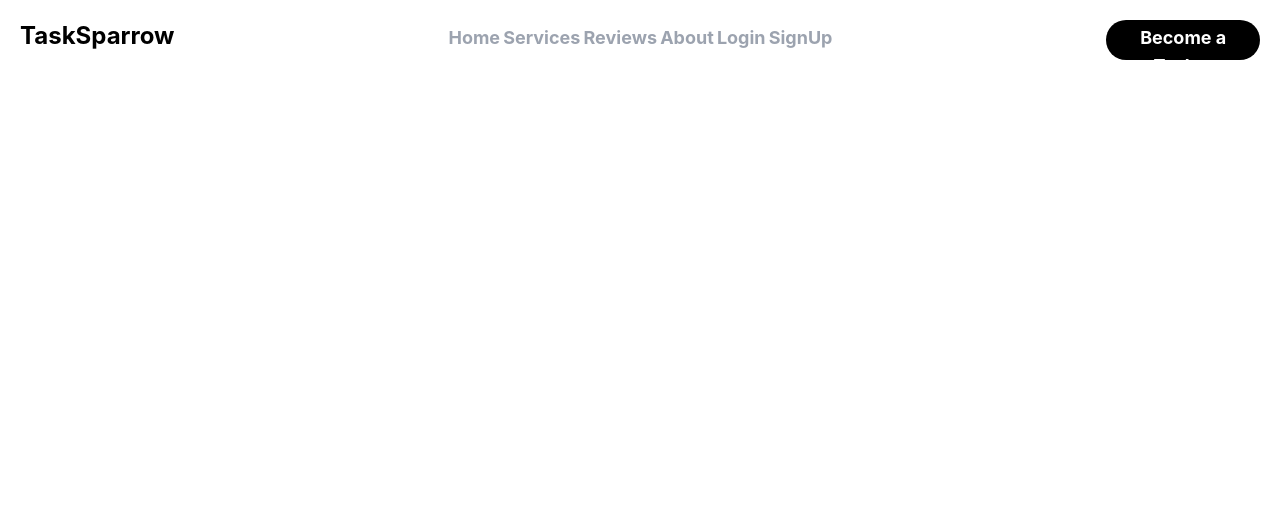
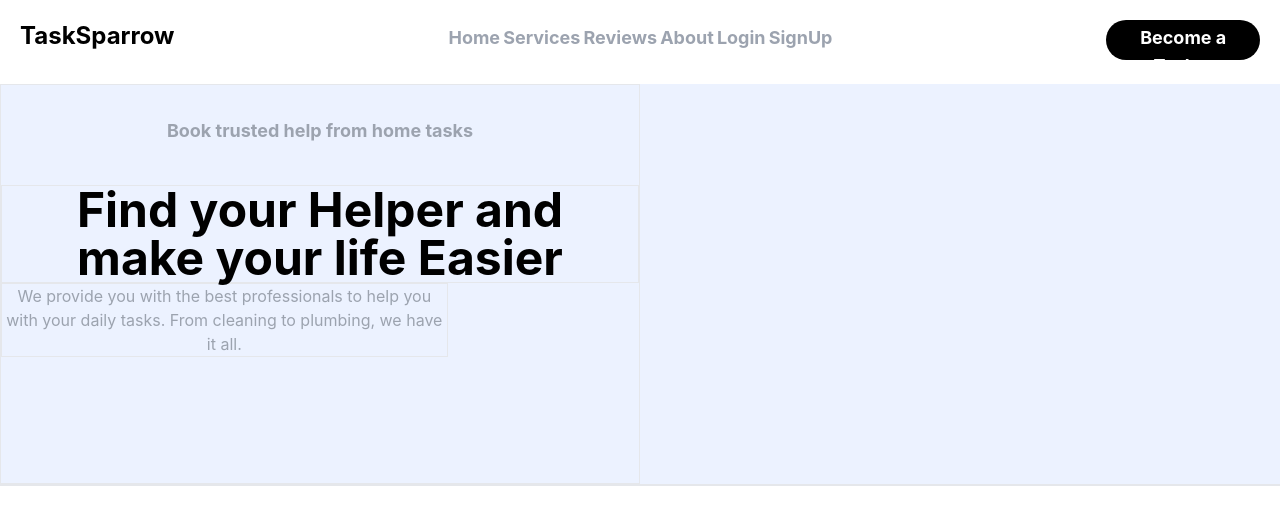
Before and after one commit to TerrorBlood47/TaskRabbit, a React (Create React App) app in the folder front-end/task-sparrow_frontend/: page / in a window 1280 px wide. Shown: the top 524 px of the page. Built offline with nearby package versions, Linux system fonts and the light colour scheme.

Commit message:
spmething

```diff
--- a/front-end/task-sparrow_frontend/src/Components/HomePage.js
+++ b/front-end/task-sparrow_frontend/src/Components/HomePage.js
@@ -1,11 +1,19 @@
-import React from 'react'
+import React,{useState} from 'react'
 import {
 	faHammer,
 } from "@fortawesome/free-solid-svg-icons";
 import { Button } from '@mui/material';
-import {FontAwesomeIcon} from "@fortawesome/react-fontawesome"
+import { FontAwesomeIcon } from "@fortawesome/react-fontawesome"
+import Services from './Services';
 
 const HomePage = () => {
+
+	const [serviceClicked, setServiceClicked] = useState(true)
+
+	const handleServiceNavigation = () => {
+		setServiceClicked(false);
+		console.log(serviceClicked);
+	}
 	return (
 		<div>
 
@@ -19,7 +27,7 @@ const HomePage = () => {
 				<div className=' flex text-lg justify-between w-[30%] text-gray-400 font-bold'>
 					<p>Home</p>
 
-          <p>Services</p>
+					<p className=' cursor-pointer ' onClick={handleServiceNavigation}>Services</p>
 
 					<p>Reviews</p>
 
@@ -37,15 +45,33 @@ const HomePage = () => {
 				</div>
 			</div>
 
+			{!serviceClicked && <Services/>}
 
 			{/* mid part + ad */}
-      <div>
+			{serviceClicked &&
+				<div className=' bg-[#ECF2FF] w-full h-[50vh]'>
 
-        <div>
+				<div className=' border left w-[50%] h-full flex-col items-center justify-evenly'>
+					<p className=' text-gray-400 font-bold text-lg mt-8'>Book trusted help from home tasks</p>
+
+					<div className=' border mt-10'>
+						<p className=' text-5xl font-bold'>Find your Helper and</p>
+						<p className=' text-5xl font-bold'>make your life Easier</p>
+					</div>
+
+					<div className=' text-gray-400 w-[70%] border'>
+						We provide you with the best professionals to help you with your
+						daily tasks. From cleaning to plumbing, we have it all.
+					</div>
+
 
 				</div>
 
+				<div className=' border right'>
+
 				</div>
+
+			</div>}
 
 		</div>
 	)
--- /dev/null
+++ b/front-end/task-sparrow_frontend/src/Components/Services.js
@@ -0,0 +1,11 @@
+import React from 'react'
+
+const Services = () => {
+  return (
+    <div>
+        Services
+    </div>
+  )
+}
+
+export default Services
```
Lines whose indentation alone changed are shown as unchanged.
